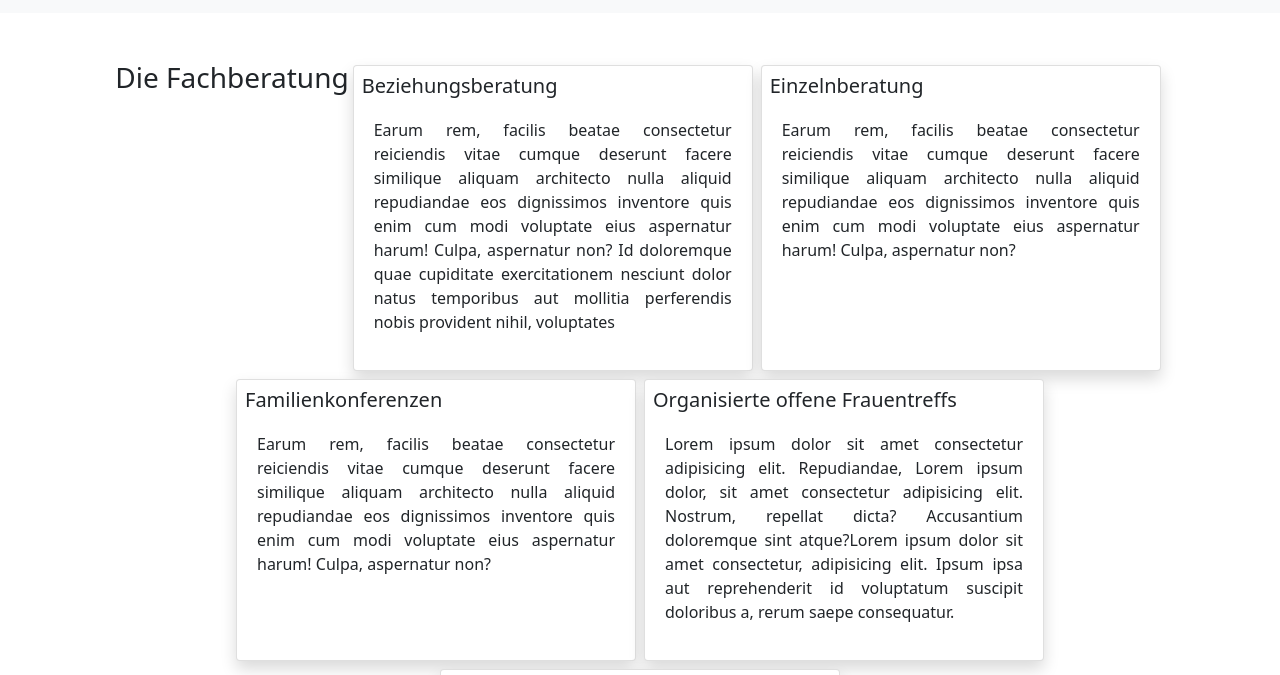
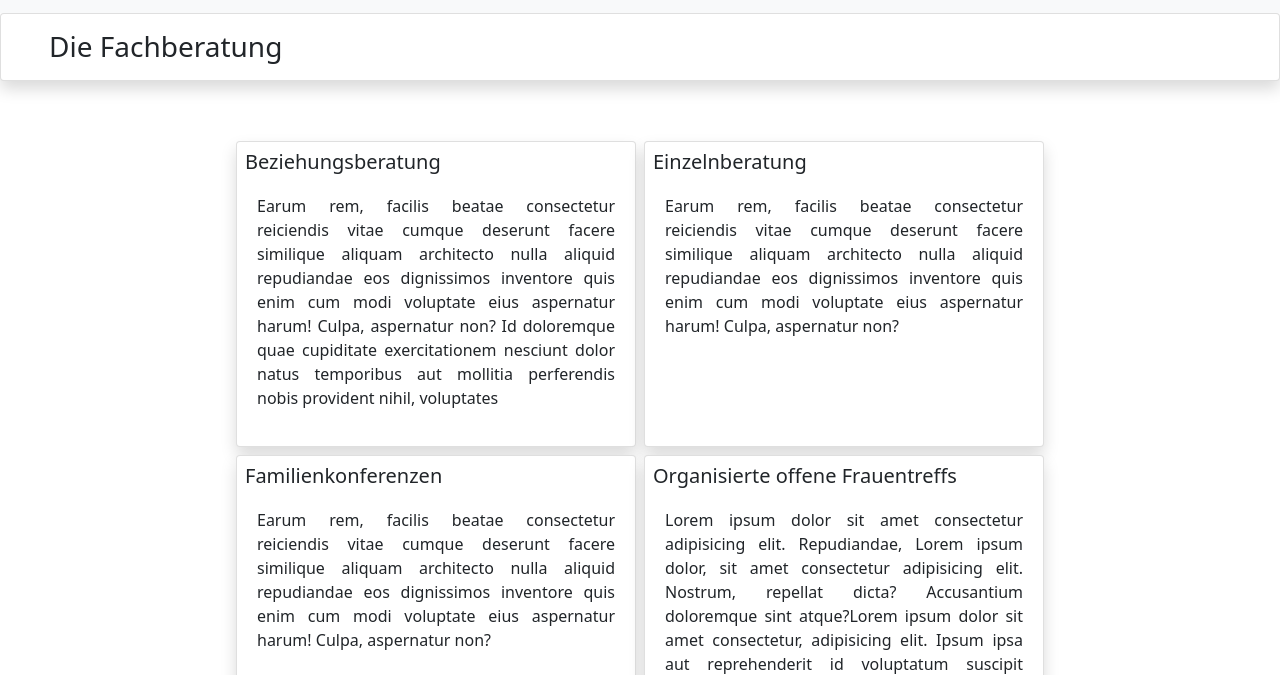
Before and after one commit to ahmetyanik/FinalProjekt, a website: page src/beratung.html in a window 1280 px wide. Shown: the part 83-758 px from the top of the page. Drawn offline with nearby package versions, Linux system fonts and the light colour scheme; a web font is replaced by a local one.

Commit message:
Manche Änderungen

```diff
--- a/src/beratung.html
+++ b/src/beratung.html
@@ -85,13 +85,13 @@
 
 
          <!--main-->
-
+<h3 class="p-3 px-lg-5 card shadow">Die Fachberatung</h3>
       <main class="p-5">
 
 
         <div class="d-flex flex-wrap  justify-content-center">
 
-        <h3>Die Fachberatung</h3>
+
 
 
 
```
